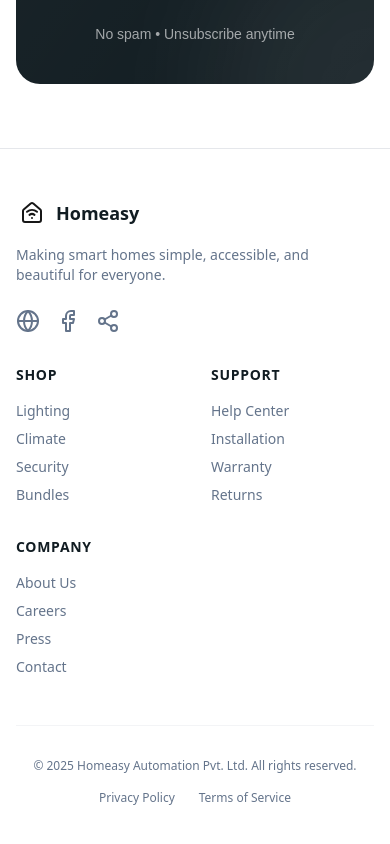
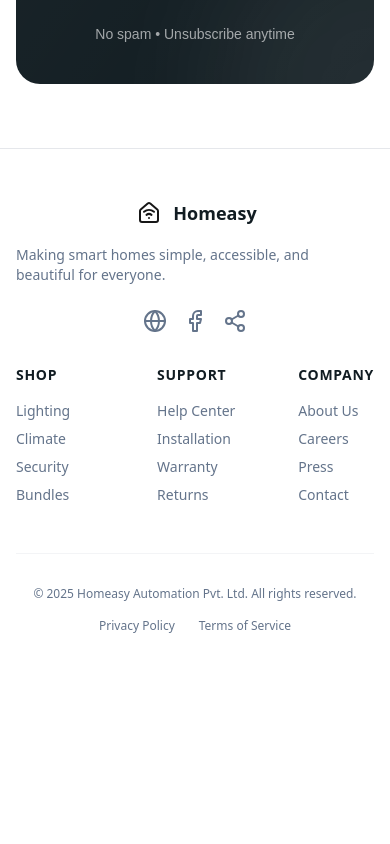
Before and after one commit to Amitkr77/Homeasy-ecommerce, a Next.js app: page / in a window 390 px wide. Shown: the part 5538-6382 px from the top of the page. After the commit the page ends 6220 px from the top, so only its background shows below. Built offline with nearby package versions, Linux system fonts and the light colour scheme; a web font is replaced by a local one.

Commit message:
modified the footer for better layout and responsiveness

```diff
--- a/src/components/Footer.jsx
+++ b/src/components/Footer.jsx
@@ -6,9 +6,9 @@ export default function Footer() {
   return (
     <footer className="bg-white dark:bg-[#111c22] border-t border-gray-200 dark:border-[#243b47] px-4 py-12 md:px-10 lg:px-40 flex justify-center">
       <div className="w-full max-w-7xl">
-        <div className="grid grid-cols-2 md:grid-cols-4 gap-8 mb-12">
+        <div className="grid grid-cols-2 md:grid-cols-5 gap-8 mb-12">
           {/* Logo + Description */}
-          <div className="col-span-2 md:col-span-1 flex flex-col gap-4">
+          <div className="col-span-3 md:col-span-2 flex flex-col gap-4 place-items-center md:place-items-start">
             <div className="flex items-center gap-2 text-text-light dark:text-white">
               <div className="size-8 text-primary flex items-center justify-center">
                 <HouseWifi className="material-symbols-outlined text-3xl" />
```
